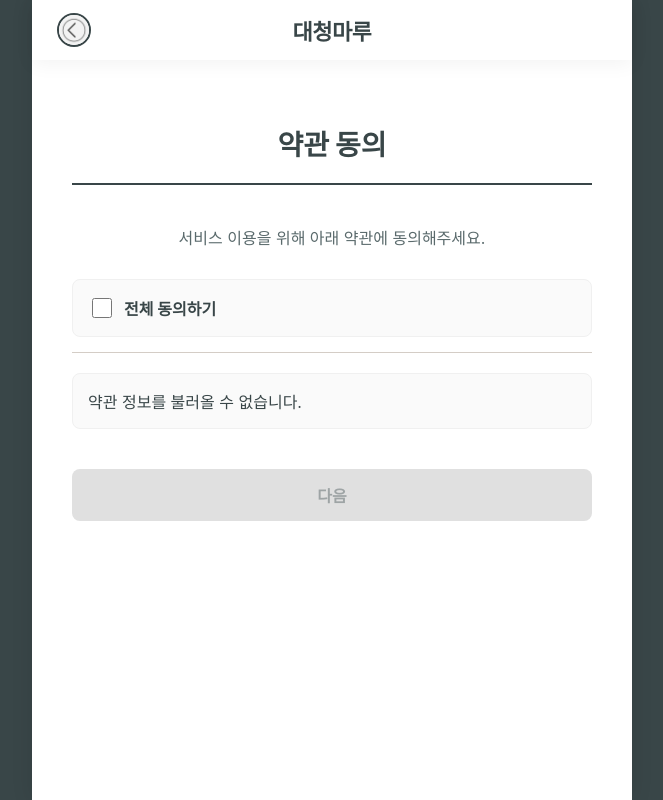
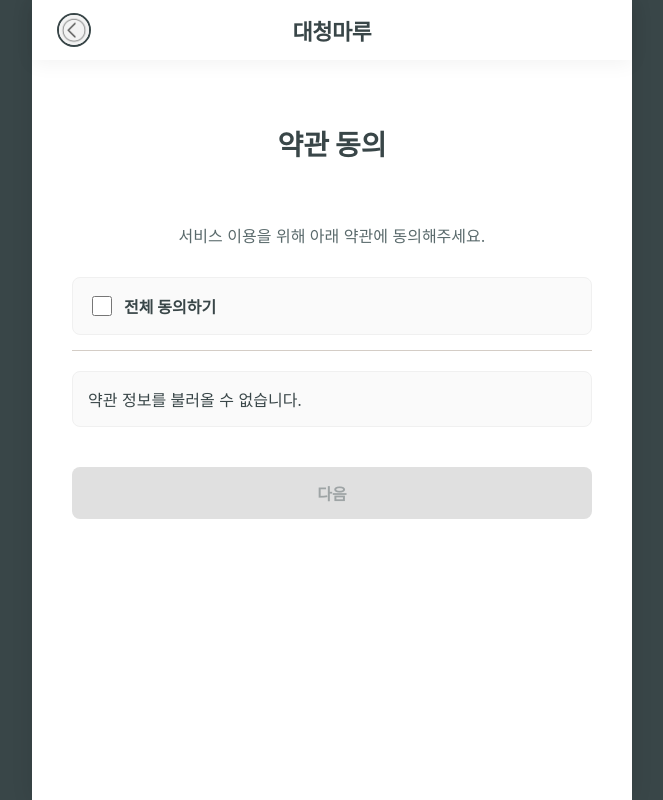
Before and after one commit to Burnt-Waffle/community-fe-practice, a website with bundled scripts: page public/pages/terms/terms.html in a window 1280 px wide. Shown: the whole page, without its empty margins (308-971 px from the left). Built offline with nearby package versions, Linux system fonts and the light colour scheme; no server answers.

Commit message:
design: delete border under h1

```diff
--- a/public/pages/terms/terms.css
+++ b/public/pages/terms/terms.css
@@ -31,7 +31,6 @@ h1 {
     margin-bottom: 40px;
     color: #394648;
     padding-bottom: 20px;
-    border-bottom: 2px solid #394648;
 }
 
 ul {
```
